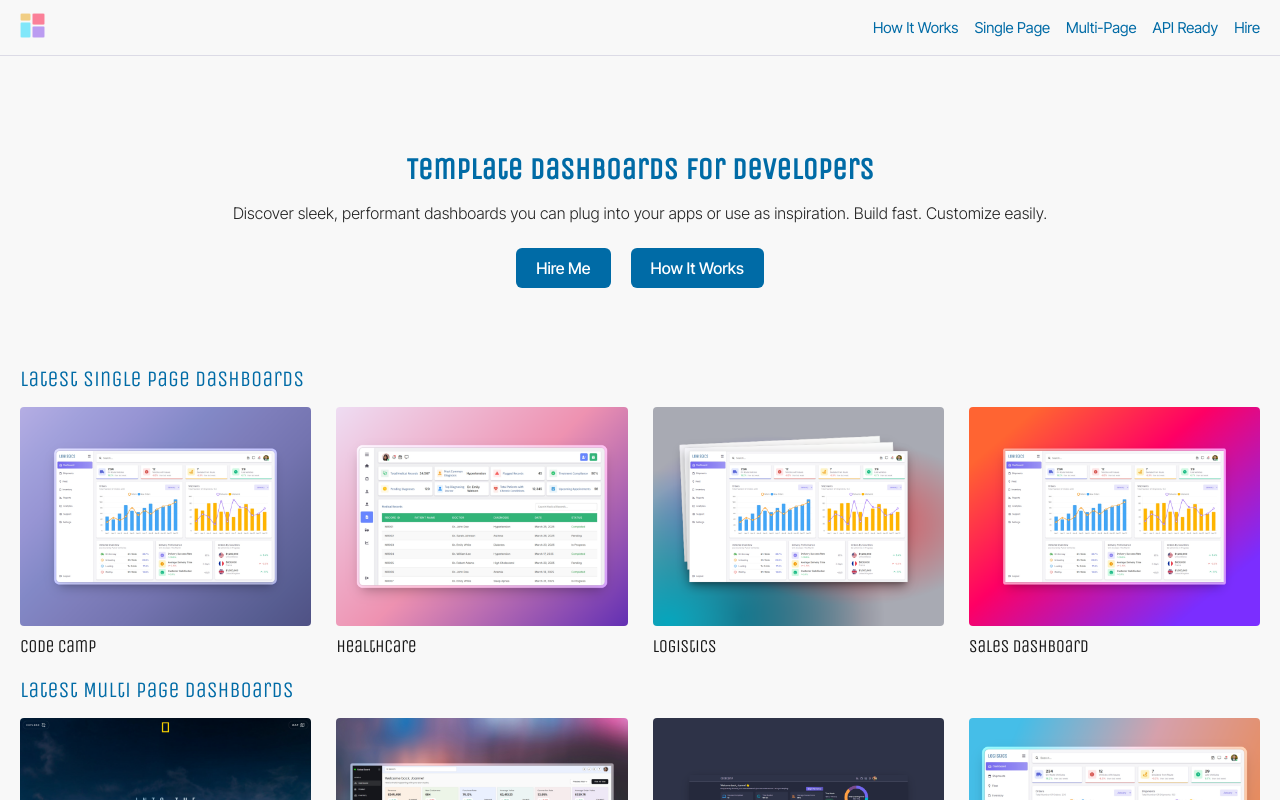
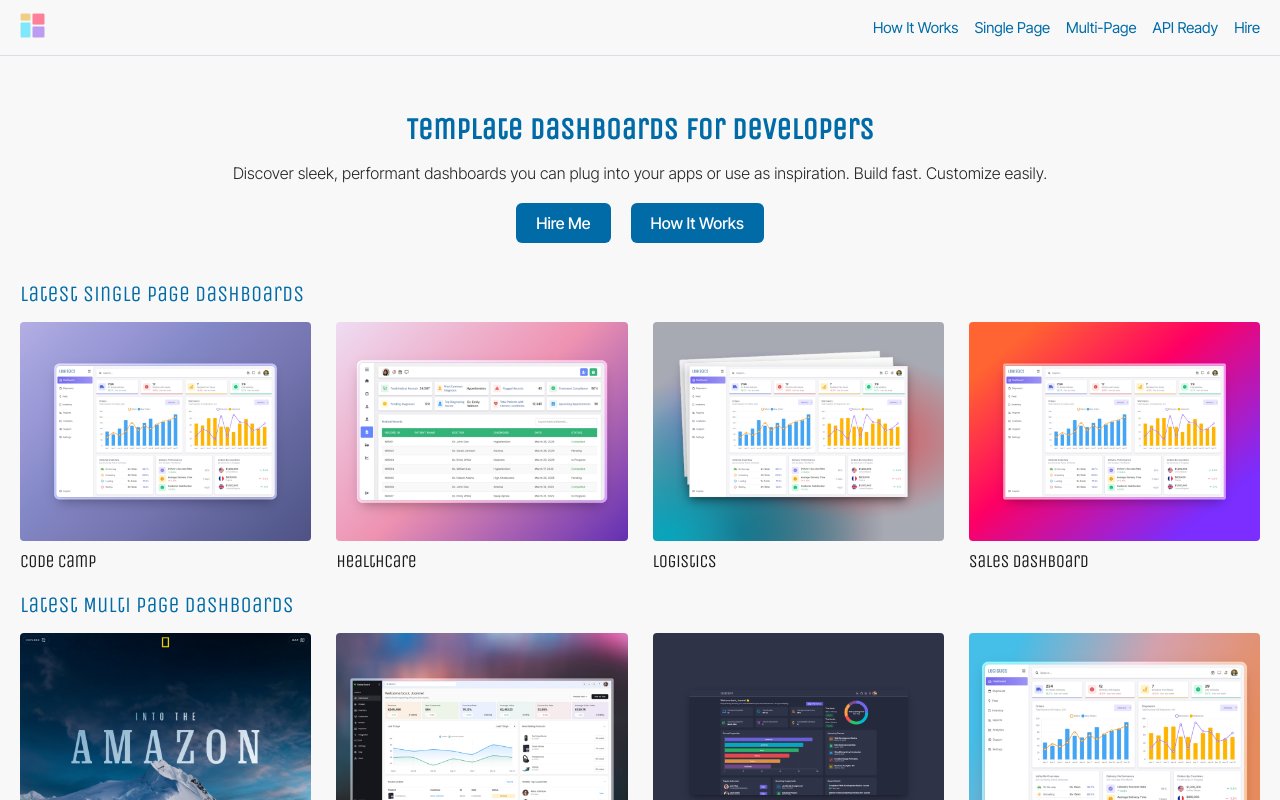
Before and after one commit to joseph-johnson27001/dashboard-website, a Vue app: page / in a window 1280 px wide. Shown: the top 800 px of the page. Built offline with nearby package versions, Linux system fonts and the light colour scheme.

Commit message:
Home Page update

```diff
--- a/src/views/HomePage.vue
+++ b/src/views/HomePage.vue
@@ -127,21 +127,23 @@ export default {
 }
 
 .hero {
-  padding: 60px 20px;
+  padding: 20px 20px;
   text-align: center;
+  border-radius: 8px;
+  margin-bottom: 10px;
 }
 
 .hero h1 {
   font-size: 30px;
   font-family: "Unica One", cursive;
   color: #006ba6;
-  margin-bottom: 15px;
+  margin-bottom: 10px;
 }
 
 .hero p {
   font-size: 16px;
   font-weight: 300;
-  margin-bottom: 25px;
+  margin-bottom: 20px;
 }
 
 .button-container {
```
